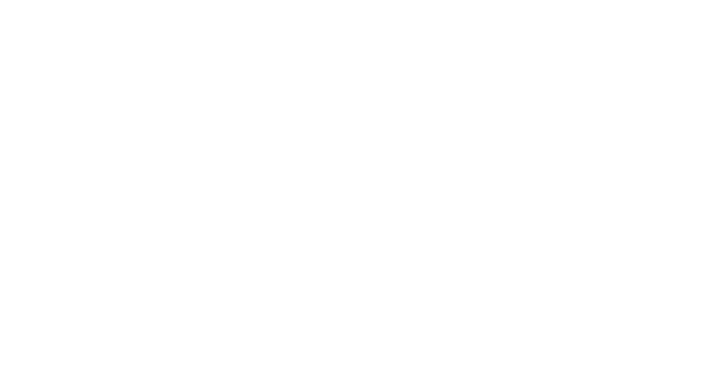
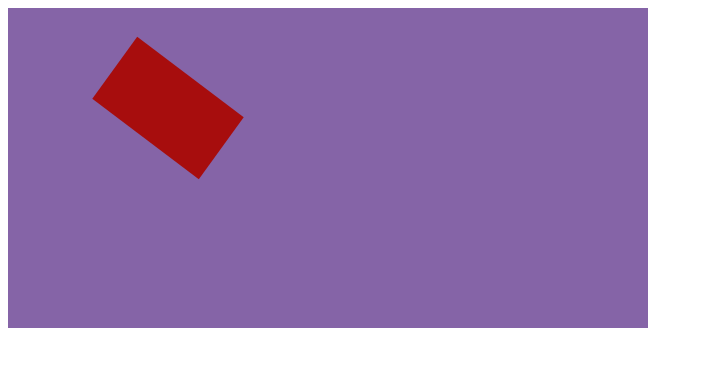
Before and after one commit to Mamun-2023/video-45, a plain HTML site: page index.html in a window 1280 px wide. Shown: the whole page, without its empty margins (0-703 px from the left). Drawn offline with Linux system fonts and the light colour scheme.

Commit message:
adding Transition properties

```diff
--- a/index.html
+++ b/index.html
@@ -1,12 +1,12 @@
 <!DOCTYPE html>
 <html lang="en">
-<head>
-    <meta charset="UTF-8">
-    <meta name="viewport" content="width=device-width, initial-scale=1.0">
-    <link rel="stylesheet" href="style.css">
+  <head>
+    <meta charset="UTF-8" />
+    <meta name="viewport" content="width=device-width, initial-scale=1.0" />
+    <link rel="stylesheet" href="style.css" />
     <title>CSS Transition</title>
-</head>
-<body>
-
-</body>
+  </head>
+  <body>
+    <div class="container "><div class="box translate"></div></div>
+  </body>
 </html>
--- a/style.css
+++ b/style.css
@@ -0,0 +1,21 @@
+.container{
+    background-color: rgb(133, 100, 167);
+    width: 50vw;
+    height: 40vh;
+}
+.box{
+    background-color: rgb(129, 174, 100);
+
+    width: 5vw;
+    height: 5vh;
+    transition-property: transform;
+    transition-duration: 3s;
+    transition-timing-function:ease-in-out ;
+    transition-delay:2s ;
+}
+.translate{
+    transform: translateX(10vw)
+    translateY(10vh) skew(5deg) scale(2) rotate(39deg);
+
+    background-color: rgb(167, 13, 13);
+}
```
